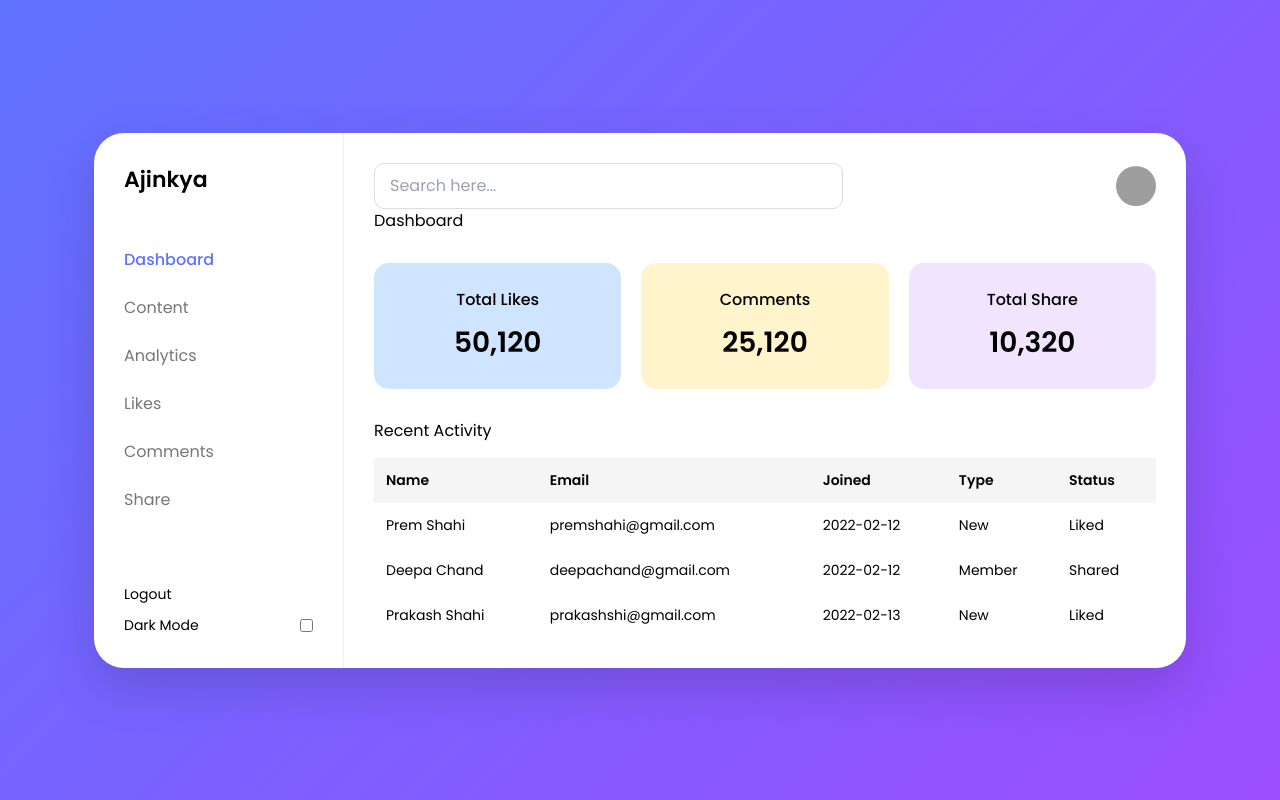
After one commit to adarsh2023calc/JEEprep, a Django app: page /dashboard.html in a window 1280 px wide. The commit adds this page. Run offline with Django 5.2, Linux system fonts and the light colour scheme; some libraries are stand-ins or nearby versions; grey boxes are pictures that could not be loaded.

Commit message:
new file:   jeeprep/apti/templates/dashboard.html 	modified:   jeeprep/apti/templates/landing_page.html 	modified:   jeeprep/apti/views.py

```diff
--- a/jeeprep/apti/static/css/style.css
+++ b/jeeprep/apti/static/css/style.css
@@ -97,6 +97,7 @@ body {
 .ai-list li {
     font-size: 18px;
     margin: 12px 0;
+    text-decoration: none;
 }
 
 /* FOOTER */
@@ -105,6 +106,7 @@ footer {
     color: #ccc;
     text-align: center;
     padding: 25px;
+
 }
 
 footer a {
--- /dev/null
+++ b/jeeprep/apti/static/css/style2.css
@@ -0,0 +1,151 @@
+* {
+    margin: 0;
+    padding: 0;
+    box-sizing: border-box;
+    font-family: 'Poppins', sans-serif;
+}
+
+body {
+    background: linear-gradient(135deg, #5f72ff, #9b4dff);
+    min-height: 100vh;
+    display: flex;
+    align-items: center;
+    justify-content: center;
+}
+
+/* Outer frame */
+.main-frame {
+    width: 90%;
+    max-width: 1200px;
+    padding: 30px;
+}
+
+/* Dashboard container */
+.dashboard {
+    background: #fff;
+    border-radius: 30px;
+    display: flex;
+    box-shadow: 0 20px 50px rgba(0,0,0,0.15);
+}
+
+/* Sidebar */
+.sidebar {
+    width: 250px;
+    padding: 30px;
+    border-right: 1px solid #eee;
+}
+
+.logo {
+    font-size: 22px;
+    font-weight: 600;
+    margin-bottom: 40px;
+}
+
+.menu {
+    list-style: none;
+}
+
+.menu li {
+    padding: 12px 0;
+    color: #777;
+    cursor: pointer;
+}
+
+.menu .active {
+    color: #5f72ff;
+    font-weight: 500;
+}
+
+.bottom {
+    margin-top: 60px;
+    font-size: 14px;
+}
+
+.dark-mode {
+    display: flex;
+    justify-content: space-between;
+    margin-top: 10px;
+}
+
+/* Main content */
+.content {
+    flex: 1;
+    padding: 30px;
+}
+
+.top-bar {
+    display: flex;
+    justify-content: space-between;
+    align-items: center;
+}
+
+.top-bar input {
+    width: 60%;
+    padding: 10px 15px;
+    border-radius: 10px;
+    border: 1px solid #ddd;
+}
+
+.avatar {
+    border-radius: 50%;
+}
+
+/* Cards */
+.cards {
+    display: grid;
+    grid-template-columns: repeat(3, 1fr);
+    gap: 20px;
+    margin: 30px 0;
+}
+
+.card {
+    padding: 25px;
+    border-radius: 15px;
+    text-align: center;
+}
+
+.card h3 {
+    font-weight: 500;
+    margin-bottom: 10px;
+}
+
+.card p {
+    font-size: 28px;
+    font-weight: 600;
+}
+
+.blue {
+    background: #cfe4ff;
+}
+
+.yellow {
+    background: #fff4cc;
+}
+
+.purple {
+    background: #f1e4ff;
+}
+
+/* Table */
+.table-section h2 {
+    margin-bottom: 15px;
+}
+
+table {
+    width: 100%;
+    border-collapse: collapse;
+}
+
+th, td {
+    padding: 12px;
+    text-align: left;
+    font-size: 14px;
+}
+
+thead {
+    background: #f5f5f5;
+}
+
+tbody tr:hover {
+    background: #fafafa;
+}
--- /dev/null
+++ b/jeeprep/apti/templates/dashboard.html
@@ -0,0 +1,116 @@
+
+{% load static %}
+<!DOCTYPE html>
+<html lang="en">
+<head>
+    <meta charset="UTF-8">
+    <title>Dashboard UI</title>
+
+    <!-- Google Font -->
+    <link href="https://fonts.googleapis.com/css2?family=Poppins:wght@300;400;500;600&display=swap" rel="stylesheet">
+
+    <link rel="stylesheet" href="{% static 'css/style2.css' %}">
+    <script src="https://cdn.tailwindcss.com"></script>
+</head>
+<body>
+
+<div class="main-frame">
+    <div class="dashboard">
+
+        <!-- Sidebar -->
+        <aside class="sidebar">
+            <h2 class="logo">Ajinkya</h2>
+
+            <ul class="menu">
+                <li class="active">Dashboard</li>
+                <li>Content</li>
+                <li>Analytics</li>
+                <li>Likes</li>
+                <li>Comments</li>
+                <li>Share</li>
+            </ul>
+
+            <div class="bottom">
+                <p>Logout</p>
+                <div class="dark-mode">
+                    <span>Dark Mode</span>
+                    <input type="checkbox">
+                </div>
+            </div>
+        </aside>
+
+        <!-- Main Content -->
+        <main class="content">
+
+            <!-- Top Bar -->
+            <div class="top-bar">
+                <input type="text" placeholder="Search here...">
+                <img src="https://i.pravatar.cc/40" class="avatar">
+            </div>
+
+            <h1>Dashboard</h1>
+
+            <!-- Stats Cards -->
+            <div class="cards">
+                <div class="card blue">
+                    <h3>Total Likes</h3>
+                    <p>50,120</p>
+                </div>
+
+                <div class="card yellow">
+                    <h3>Comments</h3>
+                    <p>25,120</p>
+                </div>
+
+                <div class="card purple">
+                    <h3>Total Share</h3>
+                    <p>10,320</p>
+                </div>
+            </div>
+
+            <!-- Table -->
+            <section class="table-section">
+                <h2>Recent Activity</h2>
+
+                <table>
+                    <thead>
+                        <tr>
+                            <th>Name</th>
+                            <th>Email</th>
+                            <th>Joined</th>
+                            <th>Type</th>
+                            <th>Status</th>
+                        </tr>
+                    </thead>
+                    <tbody>
+                        <tr>
+                            <td>Prem Shahi</td>
+                            <td>premshahi@gmail.com</td>
+                            <td>2022-02-12</td>
+                            <td>New</td>
+                            <td>Liked</td>
+                        </tr>
+                        <tr>
+                            <td>Deepa Chand</td>
+                            <td>deepachand@gmail.com</td>
+                            <td>2022-02-12</td>
+                            <td>Member</td>
+                            <td>Shared</td>
+                        </tr>
+                        <tr>
+                            <td>Prakash Shahi</td>
+                            <td>prakashshi@gmail.com</td>
+                            <td>2022-02-13</td>
+                            <td>New</td>
+                            <td>Liked</td>
+                        </tr>
+                    </tbody>
+                </table>
+            </section>
+
+        </main>
+    </div>
+</div>
+
+</body>
+</html>
--- a/jeeprep/apti/views.py
+++ b/jeeprep/apti/views.py
@@ -118,3 +118,8 @@ def render_questions_page(request):
 
 def render_landing_page(request):
     return render(request,"landing_page.html")
+
+
+
+def render_dashboard(request):
+    return render(request,"dashboard.html")
--- a/jeeprep/jeeprep/urls.py
+++ b/jeeprep/jeeprep/urls.py
@@ -19,7 +19,7 @@ from django.contrib import admin
 from django.urls import path
 from apti.views import main_backend_page,aptitude_quiz,software_quiz,verbals_quiz,\
     assesment_quiz,score_view , leetcode_view,run_code,render_questions_page,\
-        fetch_questions_boiler_plate,render_landing_page
+        fetch_questions_boiler_plate,render_landing_page,render_dashboard
 from apti.views import (
     GenerateQuizView
 )
@@ -38,6 +38,6 @@ urlpatterns = [
     path("editor.html",leetcode_view),
     path('api/run/', run_code),
     path('api/get_questions/',fetch_questions_boiler_plate),
-    path('coding_questions.html',render_questions_page)
-
+    path('coding_questions.html',render_questions_page),
+    path('dashboard.html',render_dashboard)
 ]
```
Also changed, not shown: jeeprep/apti/templates/landing_page.html (+12 -1 lines).
